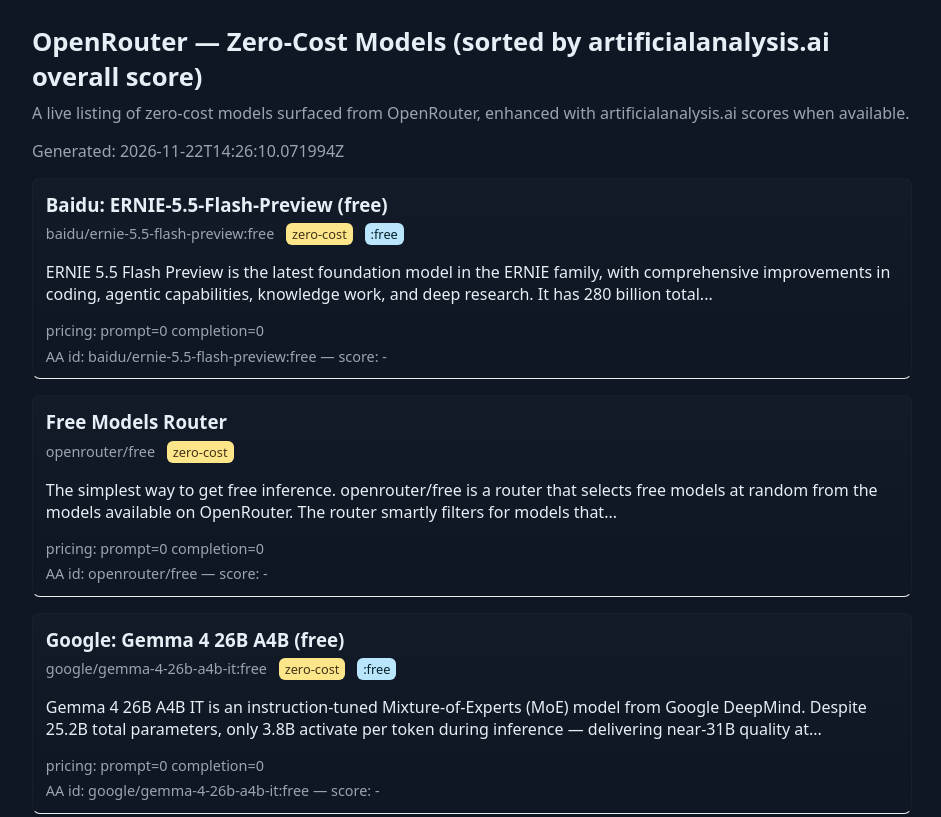
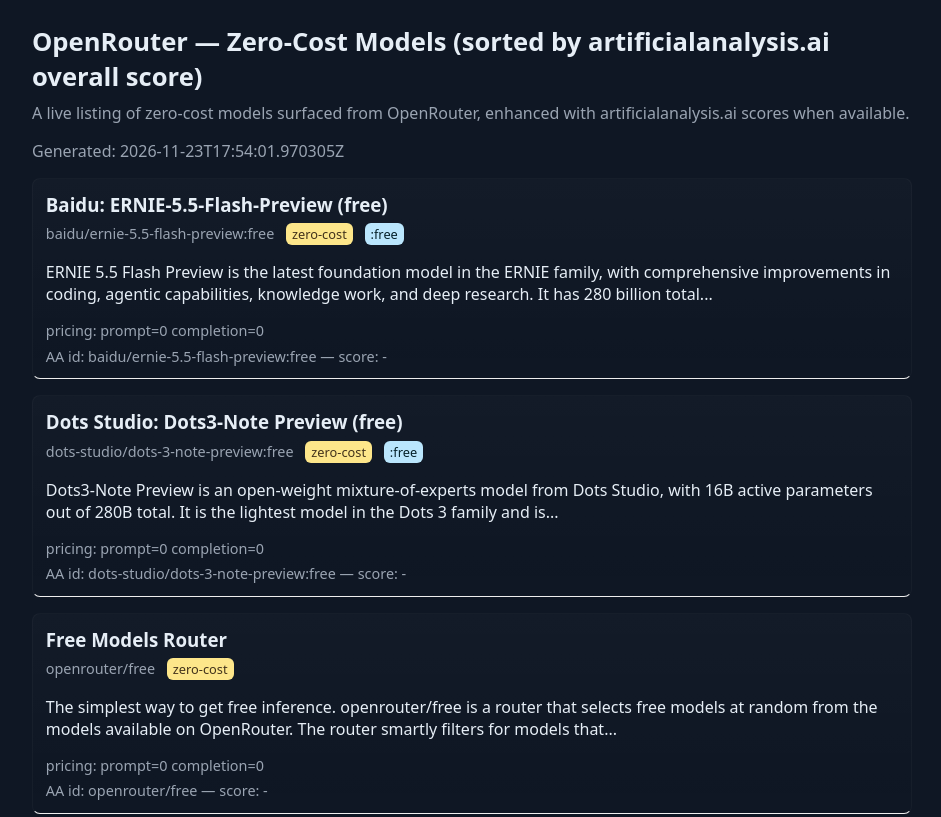
Before and after one commit to elusznik/free_models, a plain HTML site: page docs/index.html in a window 1280 px wide. Shown: the top 817 px of the page, without its empty margins (168-1109 px from the left). Drawn offline with Linux system fonts and the light colour scheme.

Commit message:
Update OpenRouter free models

```diff
--- a/docs/index.html
+++ b/docs/index.html
@@ -18,7 +18,7 @@
     <main>
       <h1>OpenRouter — Zero-Cost Models (sorted by artificialanalysis.ai overall score)</h1>
       <p class="lead">A live listing of zero-cost models surfaced from OpenRouter, enhanced with artificialanalysis.ai scores when available.</p>
-      <div class="muted">Generated: 2026-11-22T14:26:10.071994Z</div>
+      <div class="muted">Generated: 2026-11-23T17:54:01.970305Z</div>
       <ul class="models-list">
         <li class="model">
           <h3>Baidu: ERNIE-5.5-Flash-Preview (free)</h3>
@@ -26,6 +26,15 @@
           <p>ERNIE 5.5 Flash Preview is the latest foundation model in the ERNIE family, with comprehensive improvements in coding, agentic capabilities, knowledge work, and deep research. It has 280 billion total...</p>
           <div class="meta">pricing: prompt=0 completion=0</div>
           <div class="meta">AA id: baidu/ernie-5.5-flash-preview:free — score: -</div>
+        </li>
+
+
+        <li class="model">
+          <h3>Dots Studio: Dots3-Note Preview (free)</h3>
+          <div class="meta">dots-studio/dots-3-note-preview:free <span class="badge zero">zero-cost</span> <span class="badge free">:free</span></div>
+          <p>Dots3-Note Preview is an open-weight mixture-of-experts model from Dots Studio, with 16B active parameters out of 280B total. It is the lightest model in the Dots 3 family and is...</p>
+          <div class="meta">pricing: prompt=0 completion=0</div>
+          <div class="meta">AA id: dots-studio/dots-3-note-preview:free — score: -</div>
         </li>
 
 
```
